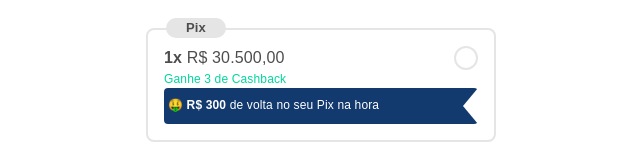
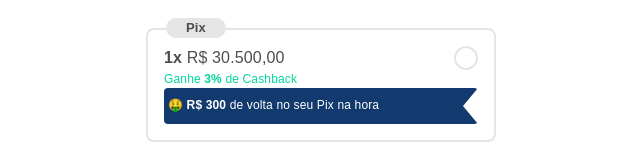
Before and after one commit to phvm/wooviFrontendChallenge, a React (Vite) app: page /paymentMethod in a window 1280 px wide. Shown: the part 135-292 px from the top of the page, without its empty margins (319-959 px from the left). Built offline with nearby package versions, Linux system fonts and the light colour scheme.

Commit message:
fix: display cashback %

```diff
--- a/src/components/cashbackInfos/index.tsx
+++ b/src/components/cashbackInfos/index.tsx
@@ -10,11 +10,13 @@
   cashbackPercentage,
   cashbackAmount,
 }: Props) {
-  const cashback: number = cashbackPercentage * 100;
+  const cashback: string = `${cashbackPercentage * 100}%`;
 
   return (
     <>
-      <CashbackPercent>{`Ganhe ${cashback} de Cashback`}</CashbackPercent>
+      <CashbackPercent>
+        Ganhe <b>{cashback}</b> de Cashback
+      </CashbackPercent>
       <Flag
         message={
           <CashbackFlag variant="caption">
```
